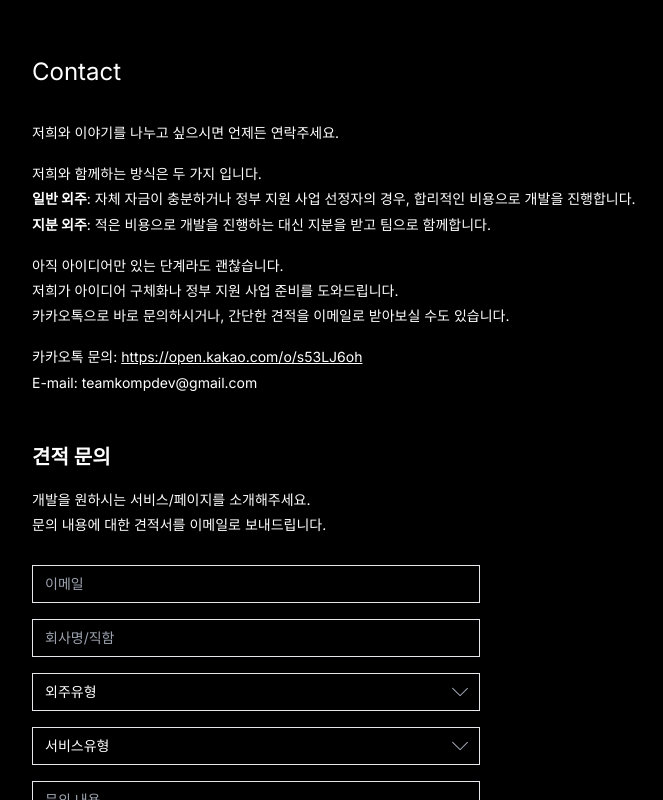
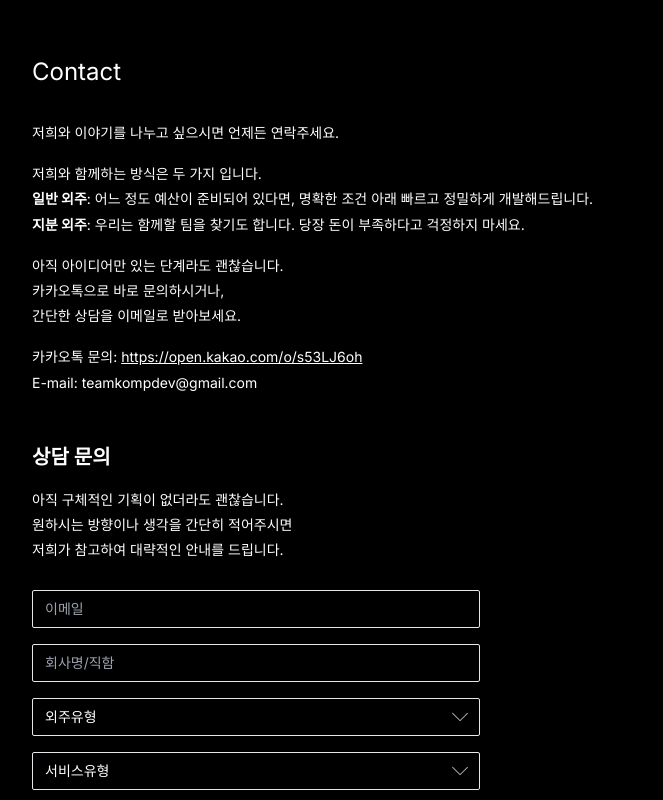
Before and after one commit to xogustlnx/komp_development, a Next.js app: page /contact in a window 1280 px wide. Shown: the top 800 px of the page, without its empty margins (16-679 px from the left). Built offline with nearby package versions, Linux system fonts and the light colour scheme.

Commit message:
내용 일부 수정

```diff
--- a/app/about/page.tsx
+++ b/app/about/page.tsx
@@ -4,15 +4,17 @@ export default function AboutPage() {
       <section className="space-y-4">
         <h1 className="text-2xl mb-8">About Team Komp.</h1>
         <p className="text-sm pb-1 leading-[1.8]">
-          KAIST를 졸업한 두 청년이 설립한 외주 개발사, Team Komp 입니다.
+          KAIST를 졸업한 두 청년이 설립한 외주 개발사,<br />
+          Team Komp 입니다.
         </p>
         <p className="text-sm pb-1 leading-[1.8]">
-          저희는 웹, 앱, AI 등 고객의 어떤 니즈라도 빠르고 영리하게 실현할 수 있는 팀입니다.
+          저희는 웹, 앱, AI 등 고객의 어떤 니즈라도<br />
+          빠르고 영리하게 실현할 수 있는 팀입니다.
         </p>
         <p className="text-sm pb-1 leading-[1.8]">
           돈 받고 개발만 하는 딱딱한 외주 개발사가 아닌,
           <br />
-          그 이상의 파트너로 기획과 성장을 돕는 팀이 되기를 지향합니다.
+          그 이상의 파트너가 될 수 있기를 지향합니다.
         </p>
         <p className="text-sm">
           저희와 파트너가 되고 싶다면,{" "}
--- a/app/contact/page.tsx
+++ b/app/contact/page.tsx
@@ -65,15 +65,13 @@ export default function ContactPage() {
         <p>저희와 이야기를 나누고 싶으시면 언제든 연락주세요.</p>
         <p>
           저희와 함께하는 방식은 두 가지 입니다. <br />
-          <strong>일반 외주</strong>: 자체 자금이 충분하거나 정부 지원 사업 선정자의 경우,
-          합리적인 비용으로 개발을 진행합니다. <br />
-          <strong>지분 외주</strong>: 적은 비용으로 개발을 진행하는 대신
-          지분을 받고 팀으로 함께합니다.
+          <strong>일반 외주</strong>: 어느 정도 예산이 준비되어 있다면, 명확한 조건 아래 빠르고 정밀하게 개발해드립니다.<br />
+          <strong>지분 외주</strong>: 우리는 함께할 팀을 찾기도 합니다. 당장 돈이 부족하다고 걱정하지 마세요.
         </p>
         <p>
           아직 아이디어만 있는 단계라도 괜찮습니다. <br />
-          저희가 아이디어 구체화나 정부 지원 사업 준비를 도와드립니다. <br />
-          카카오톡으로 바로 문의하시거나, 간단한 견적을 이메일로 받아보실 수도 있습니다.
+          카카오톡으로 바로 문의하시거나,<br />
+          간단한 상담을 이메일로 받아보세요.
         </p>
         <p>
           카카오톡 문의:{" "}
@@ -91,10 +89,11 @@ export default function ContactPage() {
       </div>
 
       <div className="mb-12">
-        <h2 className="text-xl font-semibold mb-4">견적 문의</h2>
+        <h2 className="text-xl font-semibold mb-4">상담 문의</h2>
         <p className="text-sm pb-1 leading-[1.8] mb-6">
-          개발을 원하시는 서비스/페이지를 소개해주세요.<br />
-          문의 내용에 대한 견적서를 이메일로 보내드립니다.
+          아직 구체적인 기획이 없더라도 괜찮습니다.<br />
+          원하시는 방향이나 생각을 간단히 적어주시면<br />
+          저희가 참고하여 대략적인 안내를 드립니다.
         </p>
 
         <form onSubmit={handleSubmit} className="space-y-4 max-w-md relative z-10">
@@ -102,7 +101,7 @@ export default function ContactPage() {
             id="email"
             type="email"
             placeholder="이메일"
-            className="w-full bg-black border px-3 py-2 text-sm text-white focus:outline-none focus:ring-2 focus:ring-purple-500"
+            className="w-full bg-black border rounded-sm px-3 py-2 text-sm text-white focus:outline-none focus:ring-1 focus:ring-white"
             value={formData.email}
             onChange={handleChange}
             required
@@ -112,7 +111,7 @@ export default function ContactPage() {
             id="company"
             type="text"
             placeholder="회사명/직함"
-            className="w-full bg-black border px-3 py-2 text-sm text-white focus:outline-none focus:ring-2 focus:ring-purple-500"
+            className="w-full bg-black border rounded-sm px-3 py-2 text-sm text-white focus:outline-none focus:ring-1 focus:ring-white"
             value={formData.company}
             onChange={handleChange}
           />
@@ -122,7 +121,7 @@ export default function ContactPage() {
               id="outsourcingType"
               value={formData.outsourcingType}
               onChange={handleChange}
-              className="w-full bg-black border px-3 py-2 text-sm text-white focus:outline-none focus:ring-1 focus:ring-purple-500 appearance-none"
+              className="w-full bg-black border rounded-sm px-3 py-2 text-sm text-white focus:outline-none focus:ring-1 focus:ring-white appearance-none"
             >
               <option value="">외주유형</option>
               <option value="앱개발">앱개발</option>
@@ -134,7 +133,7 @@ export default function ContactPage() {
               <option value="코드 보수">코드 보수</option>
               <option value="기타">기타</option>
             </select>
-            <span className="pointer-events-none absolute right-3 top-1/2 -translate-y-1/2 text-gray-400">
+            <span className="pointer-events-none absolute right-3 top-1/2 -translate-y-1/2 text-neutral-400">
               <SlArrowDown />
             </span>
           </div>
@@ -144,7 +143,7 @@ export default function ContactPage() {
               id="serviceType"
               value={formData.serviceType}
               onChange={handleChange}
-              className="w-full bg-black border px-3 py-2 text-sm text-white focus:outline-none focus:ring-2 focus:ring-purple-500 appearance-none"
+              className="w-full bg-black border rounded-sm px-3 py-2 text-sm text-white focus:outline-none focus:ring-1 focus:ring-white appearance-none"
             >
               <option value="">서비스유형</option>
               <option value="플랫폼">플랫폼</option>
@@ -153,7 +152,7 @@ export default function ContactPage() {
               <option value="쇼핑">쇼핑몰</option>
               <option value="기타">기타</option>
             </select>
-            <span className="pointer-events-none absolute right-3 top-1/2 -translate-y-1/2 text-gray-400">
+            <span className="pointer-events-none absolute right-3 top-1/2 -translate-y-1/2 text-neutral-400">
               <SlArrowDown />
             </span>
           </div>
@@ -162,7 +161,7 @@ export default function ContactPage() {
             id="message"
             rows={6}
             placeholder="문의 내용"
-            className="w-full bg-black border px-3 py-2 text-sm text-white focus:outline-none focus:ring-2 focus:ring-purple-500"
+            className="w-full bg-black border rounded-sm px-3 py-2 text-sm text-white focus:outline-none focus:ring-1 focus:ring-white"
             value={formData.message}
             onChange={handleChange}
             required
```
